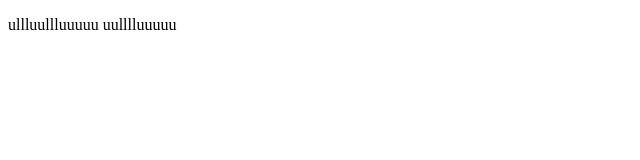
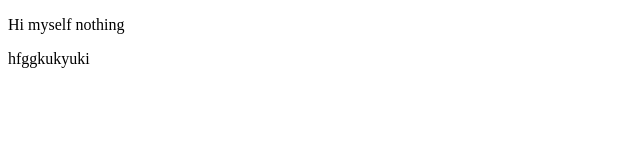
Before and after one commit to sanyadixit/test1, a plain HTML site: page index.html in a window 1280 px wide. Shown: the whole page, without its empty margins (0-640 px from the left). Drawn offline with Linux system fonts and the light colour scheme.

Commit message:
new paragraph added

```diff
--- a/index.html
+++ b/index.html
@@ -6,6 +6,7 @@
     <title>Hiii</title>
 </head>
 <body>
-    <p> ullluullluuuuu uulllluuuuu </p>
+    <p> Hi myself nothing  </p>
+    <p> hfggkukyuki</p>
 </body>
 </html>
```
